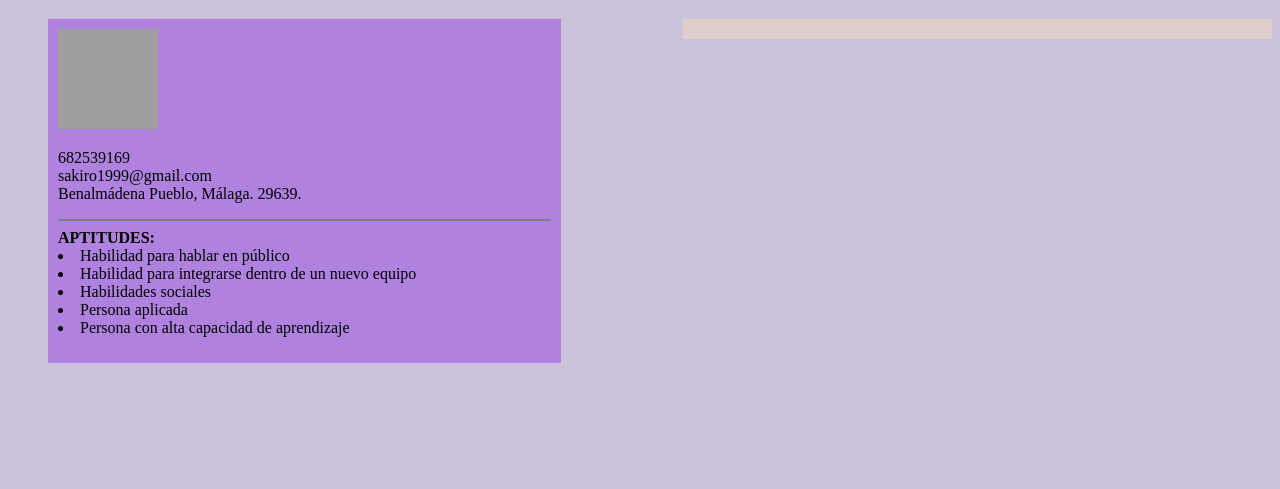
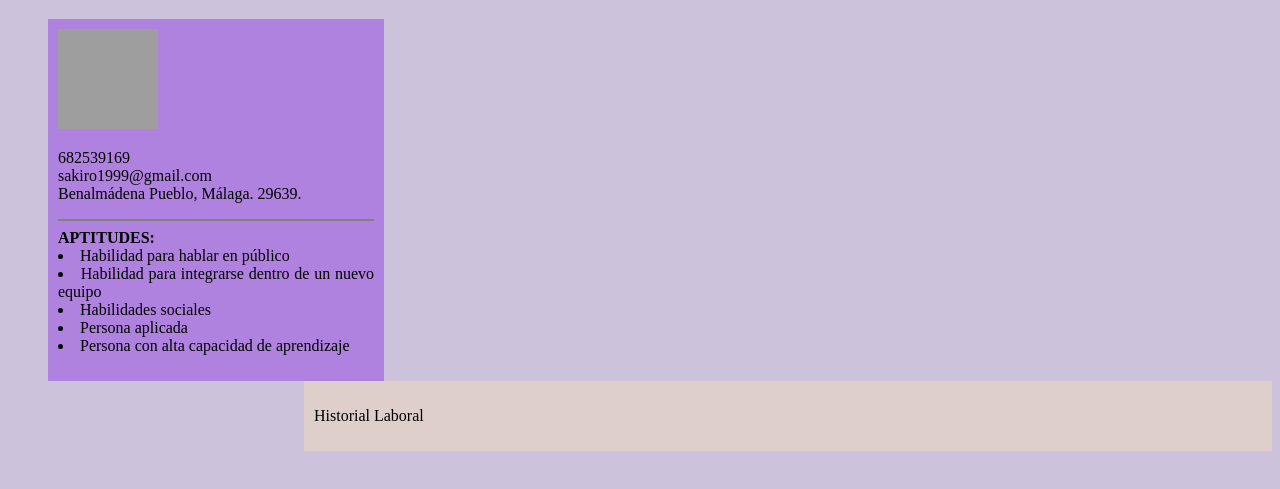
Before and after one commit to marllanesgarcia/publicon111, a plain HTML site: page index.html in a window 1280 px wide. Shown: the part 61-550 px from the top of the page. Drawn offline with Linux system fonts and the light colour scheme; grey boxes are pictures that could not be loaded.

Commit message:
Update index.html

```diff
--- a/index.html
+++ b/index.html
@@ -14,7 +14,7 @@
         </h1>
     </div>
 
-    <div style="padding: 10px; float: left; width: 39%; text-align: justify;
+    <div style="padding: 10px; float: left; width: 25%; text-align: justify;
     background-color: rgba(137, 43, 226, 0.425); margin-left: 40px;">
     <img src="https://media-exp1.licdn.com/dms/image/D4D03AQH_8hsv4z0kfQ/profile-displayphoto-shrink_200_200/0/1666094695042?e=2147483647&v=beta&t=k2pZZC1IMZGClnhkcl1fBATa7h_IH002NKRA7L7Hh_A" width="100" height="100"
             align:right>
@@ -32,8 +32,10 @@
             </p>
     </div>
 
-    <div style="padding: 10px; float: right; width: 45%; text-align: justify;background-color: rgba(236, 216, 191, 0.61);">
-
+    <div style="padding: 10px; float: right; width: 75%; text-align: justify;background-color: rgba(236, 216, 191, 0.61);">
+        <p>
+            Historial Laboral</br>
+        </p>
 
 
     </div>
```
